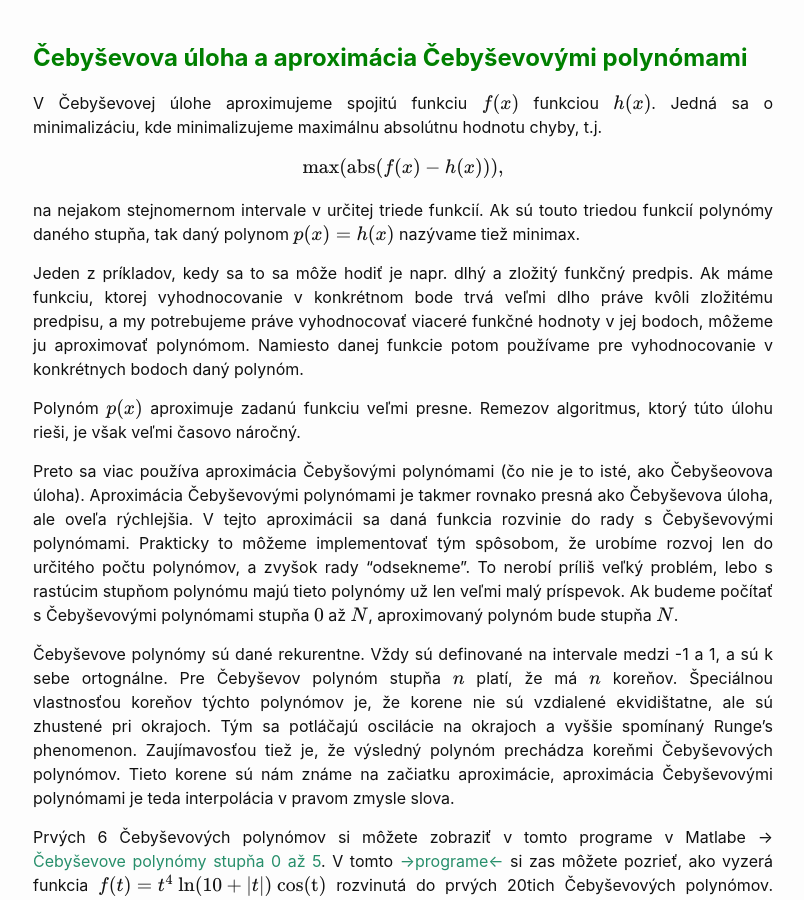
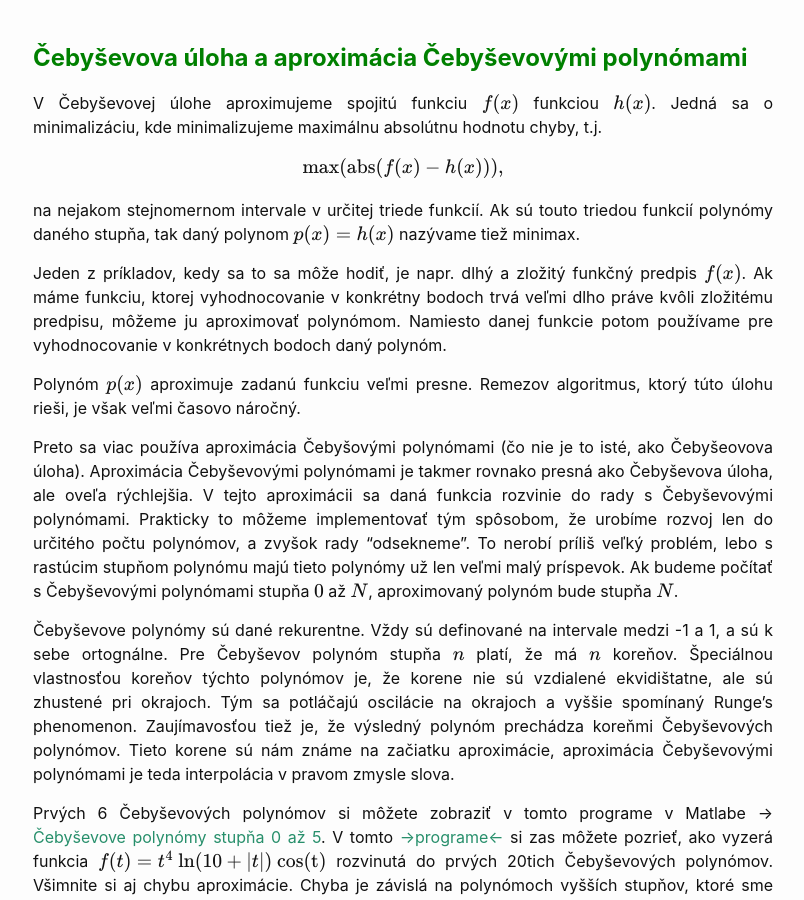
Before and after one commit to maslarova/maslarova.github.io, a Jekyll site: the page built from _posts/2021-03-18-cvicenie5.md, in a window 1280 px wide and 900 px high, scrolled down 2840 px. Shown: the whole window, without its empty margins (237-1041 px from the left). Built offline with Jekyll 4.4.1, drawn with Linux system fonts in a browser that asks for light colours.

Commit message:
2021-03-18-cvicenie5.md

```diff
--- a/_posts/2021-03-18-cvicenie5.md
+++ b/_posts/2021-03-18-cvicenie5.md
@@ -208,9 +208,9 @@
 
 na nejakom stejnomernom intervale v určitej triede funkcií. Ak sú touto triedou funkcií polynómy daného stupňa, tak daný polynom $p(x)=h(x)$ nazývame tiež minimax.
 
-Jeden z príkladov, kedy sa to sa môže hodiť je napr. dlhý a zložitý funkčný predpis. Ak máme funkciu, ktorej vyhodnocovanie v konkrétnom bode trvá veľmi dlho práve kvôli zložitému predpisu, a my potrebujeme práve vyhodnocovať viaceré funkčné hodnoty v jej bodoch, môžeme ju aproximovať polynómom. Namiesto danej funkcie potom používame pre vyhodnocovanie v konkrétnych bodoch daný polynóm.
+Jeden z príkladov, kedy sa to sa môže hodiť, je napr. dlhý a zložitý funkčný predpis $f(x)$. Ak máme funkciu, ktorej vyhodnocovanie v konkrétny bodoch trvá veľmi dlho práve kvôli zložitému predpisu, môžeme ju aproximovať polynómom. Namiesto danej funkcie potom používame pre vyhodnocovanie v konkrétnych bodoch daný polynóm.
 
-Polynóm $p(x)$ aproximuje zadanú  funkciu veľmi presne. Remezov algoritmus, ktorý túto úlohu rieši, je však veľmi časovo náročný.
+Polynóm $p(x)$ aproximuje zadanú funkciu veľmi presne. Remezov algoritmus, ktorý túto úlohu rieši, je však veľmi časovo náročný.
 
 Preto sa viac používa aproximácia Čebyšovými polynómami (čo nie je to isté, ako Čebyšeovova úloha). Aproximácia Čebyševovými polynómami je takmer rovnako presná ako Čebyševova úloha, ale oveľa rýchlejšia.
 V tejto aproximácii sa daná funkcia rozvinie do rady s Čebyševovými polynómami. Prakticky to môžeme implementovať tým spôsobom, že urobíme rozvoj len do určitého počtu polynómov, a zvyšok rady "odsekneme".
```
